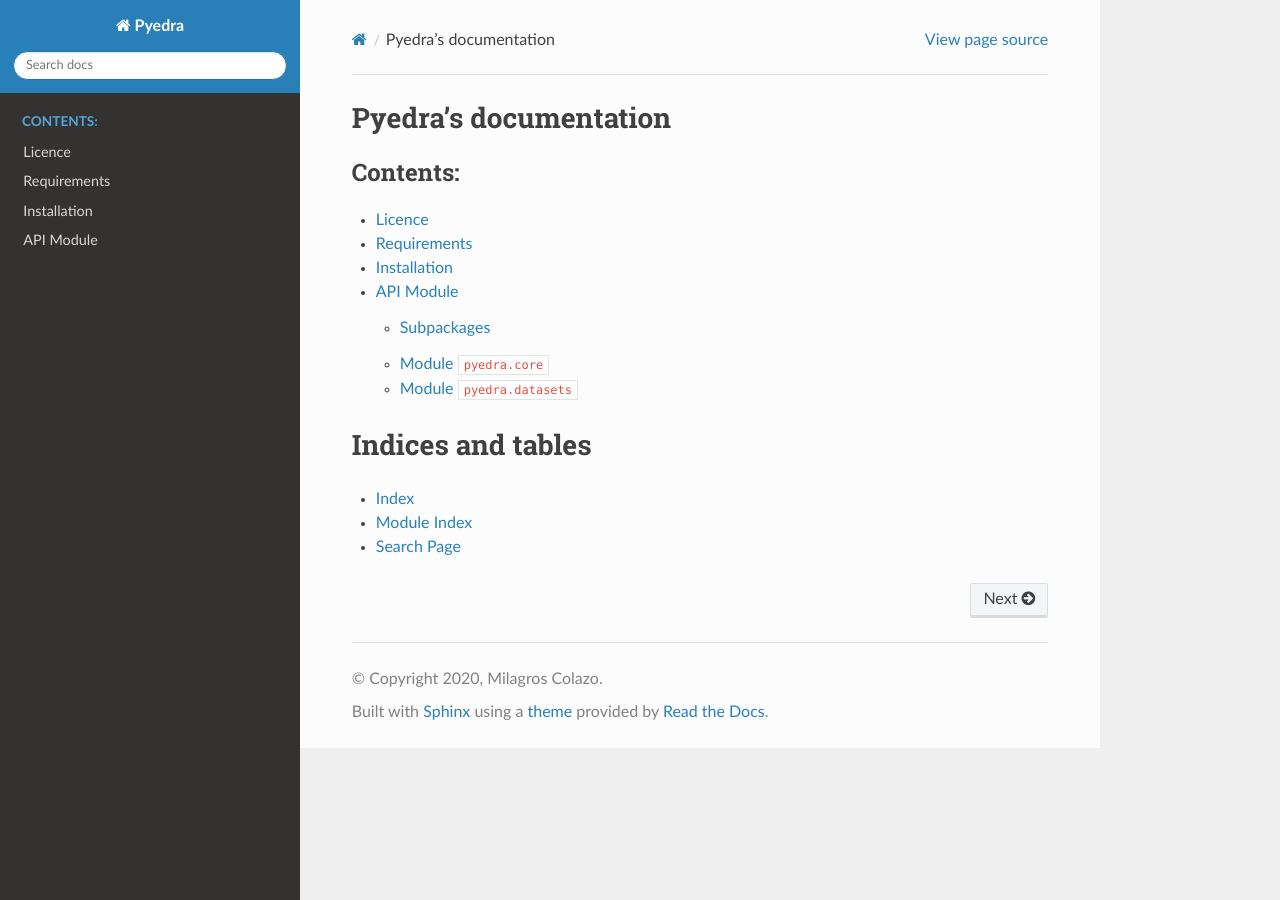
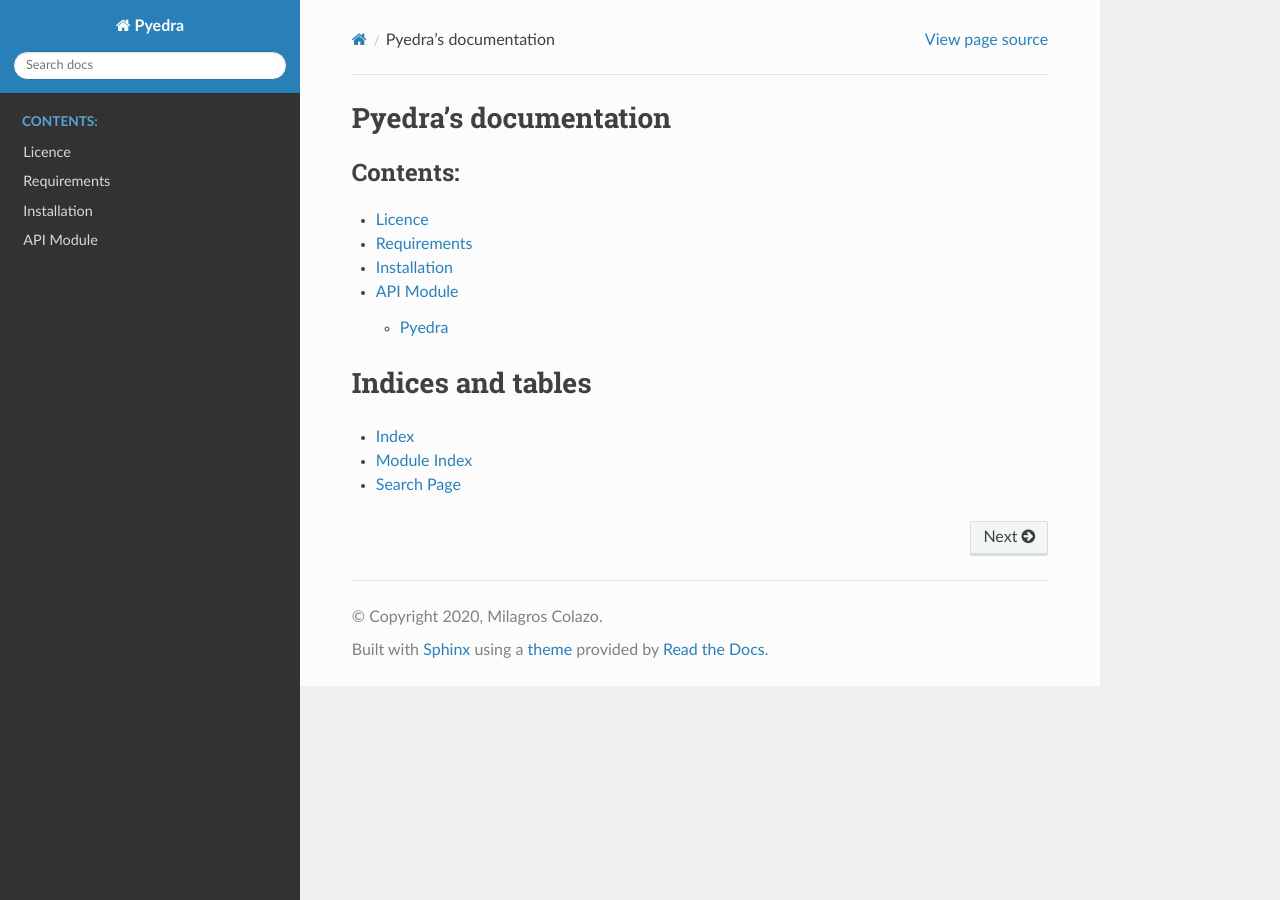
Before and after one commit to milicolazo/Pyedra, a Sphinx documentation site: the page built from docs/source/index.rst, in a window 1280 px wide. Built offline with Sphinx 7.4.7 and the Read the Docs theme 2.0.0, drawn with Linux system fonts in a browser that asks for light colours; pages that are not in the unit, such as notebooks, are missing from menus.

Commit message:
read the doc problems

```diff
--- a/docs/source/api.rst
+++ b/docs/source/api.rst
@@ -10,30 +10,12 @@ with three columns: id (mpc number), alpha (phase angle) and v (reduced magnitud
 
 - **HG1G2_fit**: adjusts the triparametric function H-G1-G2 to the data set.
 
------------------------------------------------------------------------------------------------
+----------------------------------------
+
+Pyedra
+------
 
 .. toctree::
    :maxdepth: 4
 
-Subpackages
------------
-
-.. toctree::
-   :maxdepth: 4
-
-
-Module ``pyedra.core``
-----------------------
-
-.. automodule:: pyedra.core
-   :members:
-   :undoc-members:
-   :show-inheritance:
-
-Module ``pyedra.datasets``
---------------------------
-
-.. automodule:: pyedra.datasets
-   :members:
-   :undoc-members:
-   :show-inheritance:
+   pyedra
```
